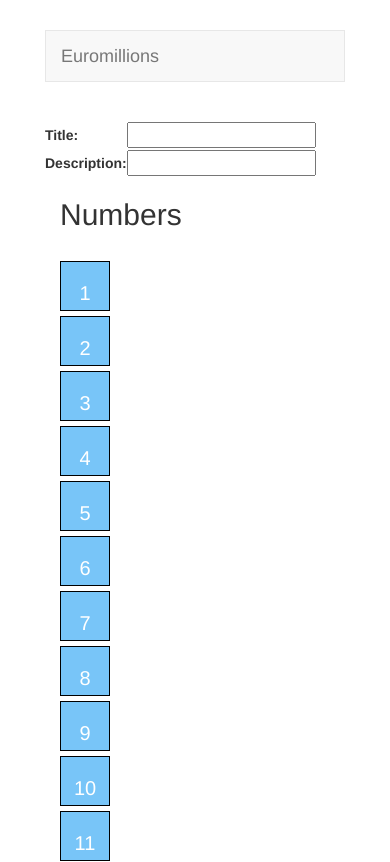
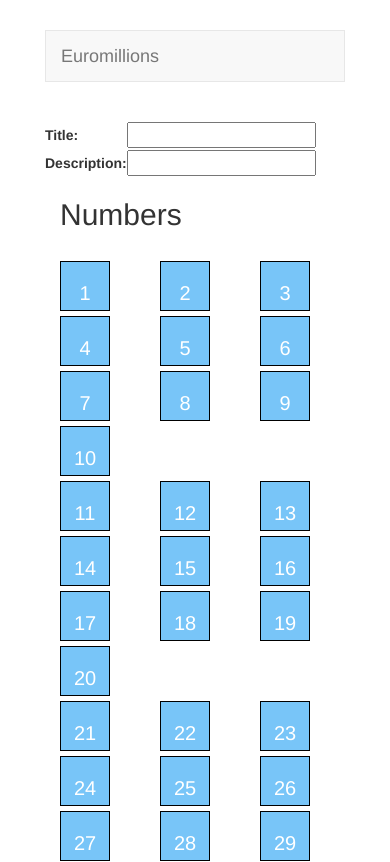
Before and after one commit to jbordalo/euromillions, a Vue app: page /#/bet in a window 390 px wide. Shown: the top 862 px of the page. Built offline with nearby package versions, Linux system fonts and the light colour scheme.

Commit message:
Fix equal sign in Bet.vue

```diff
--- a/src/components/Games.vue
+++ b/src/components/Games.vue
@@ -26,8 +26,6 @@
             >
                 {{ star }}
             </div>
-
-            <br />
         </div>
     </div>
 </template>
@@ -53,6 +51,7 @@
 h2 {
     margin-bottom: 5px;
 }
+
 h3 {
     margin-top: 5px;
 }
--- a/src/components/bet/Bet.vue
+++ b/src/components/bet/Bet.vue
@@ -16,7 +16,7 @@
         <br />
         <div class="row" v-for="row in 5" :key="'Number' + row">
             <div
-                class="col-sm-1"
+                class="col-md-1 col-xs-4"
                 v-for="number in 10"
                 :key="'Number' + (number + 10 * (row - 1))"
             >
@@ -49,9 +49,9 @@
                 class="btn btn-info"
                 @click="saveGame"
                 :disabled="
-                    numbers.length != 5 ||
-                    stars.length != 2 ||
-                    this.title === ''
+                    numbers.length !== 5 ||
+                    stars.length !== 2 ||
+                    this.title.trim() === ''
                 "
             >
                 Submit
```
Also changed, not shown: src/main.js (line endings or trailing spaces), 1 other file (tests, documents, lock files or other folders).
